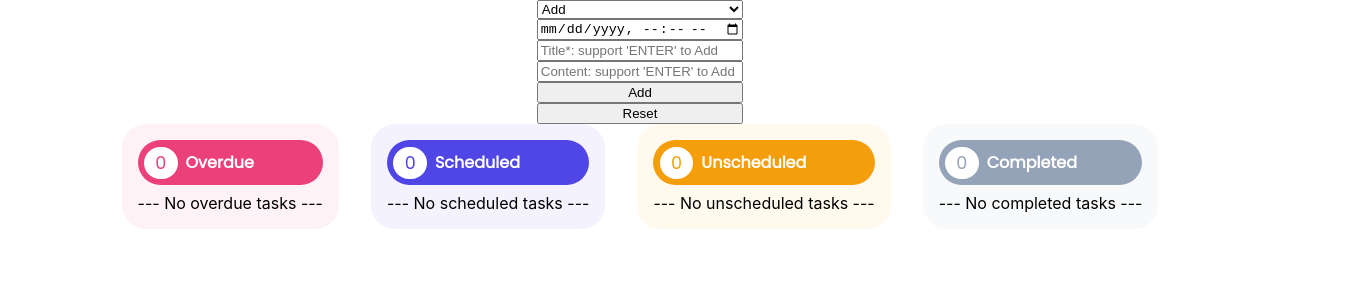
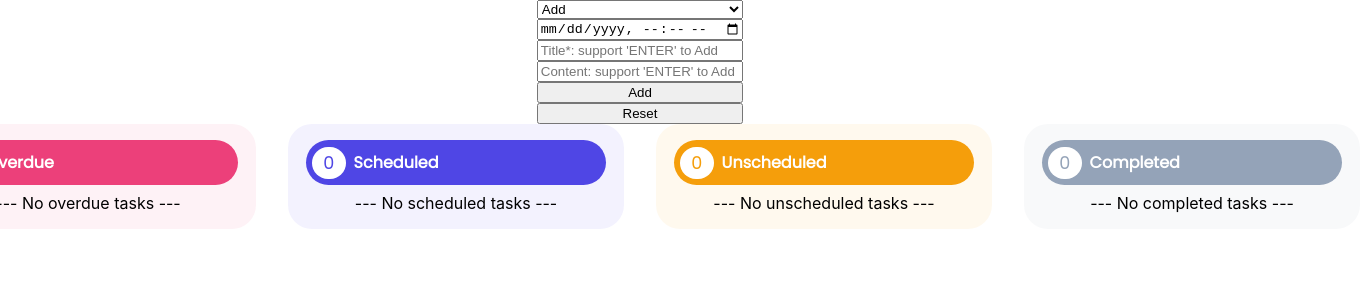
Before and after one commit to ken-gy-leung/jra-full-stack, a React (Create React App) app in the folder assignments/asgn-05-react-todo-list-app/: page / in a window 1280 px wide. Shown: the top 300 px of the page, 1360 px wide, since content can reach past the window. Built offline with nearby package versions, Linux system fonts and the light colour scheme.

Commit message:
Added width for tasklist and bar on top

```diff
--- a/assignments/asgn-05-react-todo-list-app/src/components/TaskListBar/TaskListBar.css
+++ b/assignments/asgn-05-react-todo-list-app/src/components/TaskListBar/TaskListBar.css
@@ -1,5 +1,6 @@
 .task-list-bar {
     display: flex;
+    width: 18rem;
     border-radius: 24px;
     align-items: center;
     padding: 0.4rem;
--- a/assignments/asgn-05-react-todo-list-app/src/kenban.css
+++ b/assignments/asgn-05-react-todo-list-app/src/kenban.css
@@ -21,7 +21,9 @@
     display: flex;
     flex-direction: column;
     gap: 0.5rem;
+    width: 19rem;
     height: fit-content;
     padding: 1rem;
     border-radius: 24px;
+    align-items: center;
 }
```
